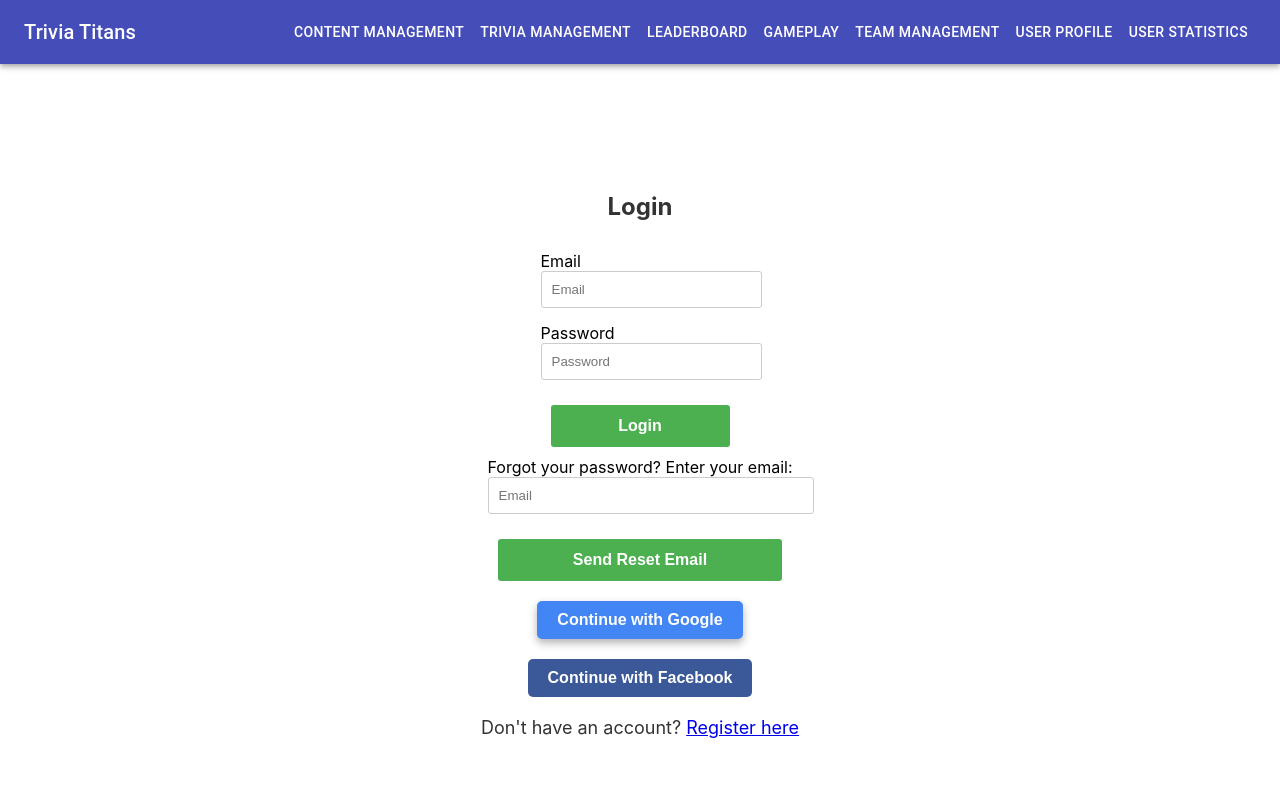
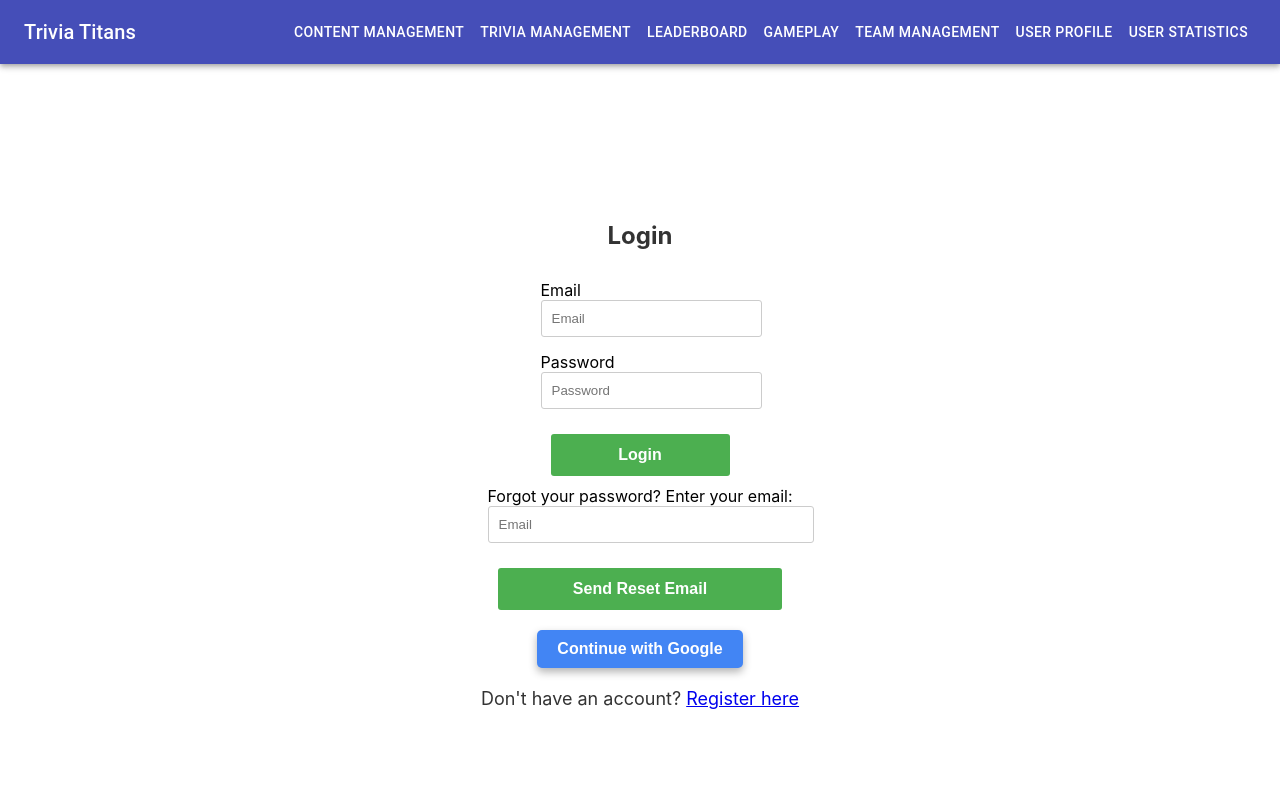
Before and after one commit to ShubhamPatel4789/TriviaTitans, a React (Create React App) app in the folder front_end/: page /login in a window 1280 px wide. Shown: the top 800 px of the page. Built offline with nearby package versions, Linux system fonts and the light colour scheme.

Commit message:
User authentication module changes

```diff
--- a/front_end/src/Components/login/login.js
+++ b/front_end/src/Components/login/login.js
@@ -107,39 +107,39 @@ const Login = () => {
     //     return user;
     // };
 
-    const handleFacebookLogin = async () => {
-        try {
-          // Create a new Facebook auth provider instance
-          const provider = new firebase.auth.FacebookAuthProvider();
+    // const handleFacebookLogin = async () => {
+    //     try {
+    //       // Create a new Facebook auth provider instance
+    //       const provider = new firebase.auth.FacebookAuthProvider();
 
-          // Sign in with the Facebook popup
-          const result = await firebase.auth().signInWithPopup(provider);
+    //       // Sign in with the Facebook popup
+    //       const result = await firebase.auth().signInWithPopup(provider);
 
-          // Get the user data
-          const user = result.user;
-          const userId = user.uid;
+    //       // Get the user data
+    //       const user = result.user;
+    //       const userId = user.uid;
 
-          // Check if the user already exists in Firestore
-          const userRef = firebase.firestore().collection('users').doc(userId);
-          const doc = await userRef.get();
+    //       // Check if the user already exists in Firestore
+    //       const userRef = firebase.firestore().collection('users').doc(userId);
+    //       const doc = await userRef.get();
 
-          if (!doc.exists) {
-            // If the user does not exist, create a new user document in Firestore
-            await userRef.set({
-              name: user.displayName,
-              email: user.email,
-              photoURL: user.photoURL,
-            });
-          }
+    //       if (!doc.exists) {
+    //         // If the user does not exist, create a new user document in Firestore
+    //         await userRef.set({
+    //           name: user.displayName,
+    //           email: user.email,
+    //           photoURL: user.photoURL,
+    //         });
+    //       }
 
-          // Redirect to the landing page after successful login
-          localStorage.setItem('userId', userId);
-          navigate('/loginmfa');
-        } catch (error) {
-          console.error('Facebook login error:', error);
-          setError(error.message);
-        }
-      };
+    //       // Redirect to the landing page after successful login
+    //       localStorage.setItem('userId', userId);
+    //       navigate('/loginmfa');
+    //     } catch (error) {
+    //       console.error('Facebook login error:', error);
+    //       setError(error.message);
+    //     }
+    //   };
 
 
 
@@ -200,12 +200,12 @@ const Login = () => {
             >
                 Continue with Google
             </button>
-            <button
+            {/* <button
                 onClick={handleFacebookLogin}
                 className="facebook-login-button"
             >
                 Continue with Facebook
-            </button>
+            </button> */}
 
 
             {/* Registration Link */}
--- a/front_end/src/Components/register/userRegister.js
+++ b/front_end/src/Components/register/userRegister.js
@@ -56,10 +56,10 @@ const UserRegistration = () => {
             console.log(email)
             console.log('uuuuUser registered:', userCredential.user);
             const Item = {
-                    user_email: email,
-                    username: username,
-                    first_name: firstName,
-                    last_name: lastName
+                user_email: email,
+                username: username,
+                first_name: firstName,
+                last_name: lastName
 
             };
             const params = {
@@ -106,24 +106,39 @@ const UserRegistration = () => {
                     // IdP data available using getAdditionalUserInfo(result)
                     // ...
 
-                    console.log(user);
-                    const userId = user.uid;
                     const params = {
                         TableName: 'userDetails',
                         Item: {
-                            user_email: user.emailVerified,
+                            user_email: user.email,
                             username: user.email,
                             first_name: user.displayName,
                             last_name: user.displayName
                         }
                     };
+                    const dynamoDB = new AWS.DynamoDB.DocumentClient();
+                    dynamoDB.put(params, (err, data) => {
+                        if (err) {
+                            console.error('Error saving answers:', err);
+                        } else {
+                            console.log('Answers saved to DynamoDB!');
+                        }
+                    }
+                    );
+
+                    console.log(user);
+                    const userId = user.uid;
                     console.log("User Id: " + userId);
+                    console.log("User Email: " + user.email);
+                    console.log("User Name: " + user.displayName);
+                    console.log("User Photo: " + user.photoURL);
                     console.log("User Credentials: " + credential);
                     console.log("Register success: " + result);
                     localStorage.setItem('userId', userId);
                     localStorage.setItem('userEmail', user.email);
                     navigate("/mfa", { state: { userId: userId } });
                 });
+
+
             }).catch((error) => {
                 // Handle Errors here.
                 const errorCode = error.code;
```
